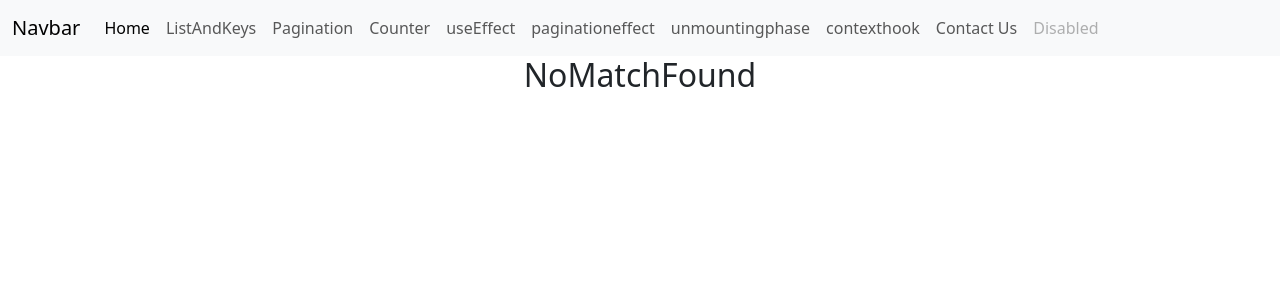
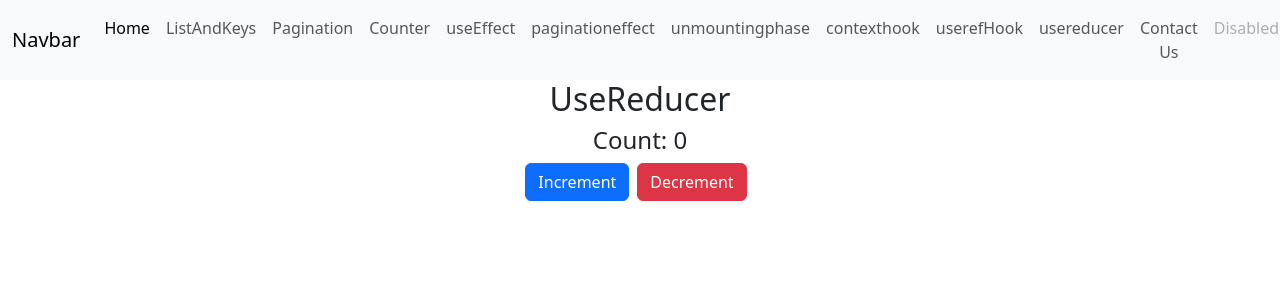
Before and after one commit to Chaitanyatraining/0210-react, a React (Create React App) app: page /usereducer in a window 1280 px wide. Shown: the top 300 px of the page. Built offline with nearby package versions, Linux system fonts and the light colour scheme.

Commit message:
project assignment

```diff
--- a/src/App.js
+++ b/src/App.js
@@ -20,6 +20,7 @@ function App() {
 
   return (
     <div className="App">
+
       <Navbar />
       <Routing />
       {/* <FuncComp courseName='Reactjs' duration={duration} /> */}
@@ -29,6 +30,7 @@ function App() {
       {/* <StylingsComp /> */}
       {/* <UserData /> */}
       {/* <Pagination /> */}
+
     </div>
   );
 }
--- a/src/Components/Hooks/PaginationEffect.jsx
+++ b/src/Components/Hooks/PaginationEffect.jsx
@@ -8,8 +8,6 @@ const PaginationEffect = () => {
         getUsersData()
 
     }, [pageNumber])
-
-
 
     const getUsersData = async () => {
         const response = await fetch(`https://dummyapi.io/data/v1/user?page=${pageNumber}&limit=10`,
--- a/src/Components/Hooks/UseEffectHook.jsx
+++ b/src/Components/Hooks/UseEffectHook.jsx
@@ -6,7 +6,6 @@ const UseEffectHook = () => {
     useEffect(() => {
         // mounting
         // similar to componentDidMount
-
         getUserData()
     }, [])
 
@@ -27,7 +26,7 @@ const UseEffectHook = () => {
                     <td>Email</td>
                 </thead>
                 {
-                userData && userData.length> 0 && userData.map((user,index) => (
+                    userData && userData.length > 0 && userData.map((user, index) => (
                         <tr key={index}>
                             <td>{user.id}</td>
                             <td>{user.name}</td>
--- /dev/null
+++ b/src/Components/Hooks/UseReducer.jsx
@@ -0,0 +1,32 @@
+import React, { useReducer } from 'react'
+
+const UseReducer = () => {
+
+    const reducer = (currentState, action) => {
+        console.log(action)
+        switch(action.type){
+            case "INCREMENT":
+                return currentState + action.payload
+            case "DECREMENT":
+                return currentState - action.payload
+            default:
+            return currentState
+        }
+    }
+
+    const [count, dispatch] = useReducer(reducer, 0)
+
+    // dispatch => action => reducer => state
+
+  return (
+    <div>
+        <h2>UseReducer</h2>
+        <h4>Count: {count}</h4>
+        <button onClick={() => {dispatch({type:'INCREMENT', payload:10})}} className='btn btn-primary me-2'>Increment</button>
+        <button onClick={() => {dispatch('DECREMENT')}} className='btn btn-danger me-2'>Decrement</button>
+    </div>
+
+  )
+}
+
+export default UseReducer
--- /dev/null
+++ b/src/Components/Hooks/UseRefHook.jsx
@@ -0,0 +1,53 @@
+import React, { useEffect, useRef } from 'react'
+
+const UseRefHook = () => {
+    const data = useRef()
+    const timerRef = useRef(null)
+    const intervalRef = useRef(null)
+
+    const startTimer = () => {
+        let seconds = 0;
+
+        intervalRef.current = setInterval(()=>{
+            seconds++
+            timerRef.current.textContent = `Timer: ${seconds} seconds`
+        }, 1000)
+    }
+
+    const stopTimer = () => {
+        clearInterval(intervalRef.current)
+    }
+
+    // const handleSubmit = (e) => {
+    //     e.preventDefault()
+    //     console.log(data.current.value)
+    // }
+
+    // useEffect(() => {
+    //     data.current.focus()
+    // }, [])
+
+    return (
+        <div>
+            <p ref={timerRef}>Timer: 0 seconds</p>
+            <button className='btn btn-primary' onClick={startTimer}>Start</button>
+            <button className='btn btn-danger' onClick={stopTimer}>Stop</button>
+            {/*
+            useState will re-render when the content change and update the UI.
+
+        useref - it doesn't notify when its content changes. Mutating the
+        (.current) property doesn't cause a re-render.
+        */}
+
+            <h2>UseRefHook</h2>
+            {/* <form>
+                <input type="text" ref={data} />
+                <button className='btn btn-primary'
+                onClick={(e)=>{handleSubmit(e)}}
+                >Submit</button>
+            </form> */}
+        </div>
+    )
+}
+
+export default UseRefHook
--- a/src/Components/Hooks/UseStateConter.jsx
+++ b/src/Components/Hooks/UseStateConter.jsx
@@ -5,9 +5,8 @@ const UseStateConter = () => {
     const [users, setUsers] = useState([])
 
     const handleIncrement = () => {
-        setCount(count + 1)
+        setCount((prevState => prevState+1))
     }
-
 
     // Rules of Hooks
     // - always keep hooks at top level
--- a/src/Components/Navbar.js
+++ b/src/Components/Navbar.js
@@ -37,6 +37,12 @@ const Navbar = () => {
                                 <Link to='usecontexthook' class="nav-link">contexthook</Link>
                             </li>
                             <li class="nav-item">
+                                <Link to='userefhook' class="nav-link">userefHook</Link>
+                            </li>
+                            <li class="nav-item">
+                                <Link to='usereducer' class="nav-link">usereducer</Link>
+                            </li>
+                            <li class="nav-item">
                                 <Link to='contactus' class="nav-link">Contact Us</Link>
                             </li>
                             <li class="nav-item">
--- a/src/Components/Routing/Routing.js
+++ b/src/Components/Routing/Routing.js
@@ -10,6 +10,8 @@ import UseEffectHook from '../Hooks/UseEffectHook'
 import PaginationEffect from '../Hooks/PaginationEffect'
 import UnmountingComp from '../Hooks/UnmountingComp'
 import UseContextHook from '../Hooks/UseContextHook'
+import UseRefHook from '../Hooks/UseRefHook'
+import UseReducer from '../Hooks/UseReducer'
 
 const Routing = () => {
   return (
@@ -22,6 +24,8 @@ const Routing = () => {
         <Route path='/paginationeffect' element={<PaginationEffect />} />
         <Route path='/unmounting' element={<UnmountingComp />} />
         <Route path='/usecontexthook' element={<UseContextHook />} />
+        <Route path='/userefhook' element={<UseRefHook />} />
+        <Route path='/usereducer' element={<UseReducer />} />
         <Route path='/contactus' element={<Contactus />} />
         <Route path='/*' element={<NoMatchFound />} />
     </Routes>
```
Also changed, not shown: src/Components/Hooks/UseReducerHook.jsx (added, +12 -0 lines), src/assignments.js (renamed from src/assignments.txt, +34 -1 lines). Lines whose indentation alone changed are shown as unchanged.
